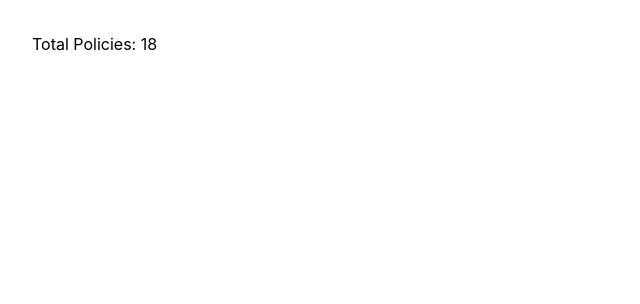
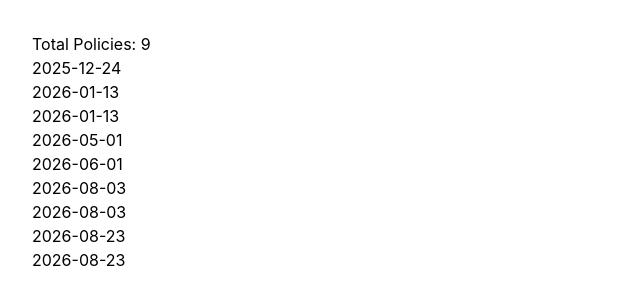
Before and after one commit to krishna1234/covermore-my-policies, a React (Vite) app: page / in a window 1280 px wide. Shown: the top 304 px of the page, without its empty margins (0-640 px from the left). Built offline with nearby package versions, Linux system fonts and the light colour scheme.

Commit message:
Add Policy filtering and sorting logic

```diff
--- a/src/pages/MyPolicies.tsx
+++ b/src/pages/MyPolicies.tsx
@@ -1,10 +1,14 @@
 import { useEffect, useState } from "react";
 import { fetchPolicies } from "../api/policyApi";
 import type { Policy } from "../types/policy";
+import { getActivePolicies, sortPoliciesByStartDate } from "../utils/policyHelpers";
 
 function MyPolicies() {
   const [policies, setPolicies] = useState<Policy[]>([]);
   const [loading, setLoading] = useState(true);
+
+  const activePolicies = getActivePolicies(policies);
+  const sortedPolicies = sortPoliciesByStartDate(activePolicies);
 
   useEffect(() => {
     const loadPolicies = async () => {
@@ -22,7 +26,14 @@ function MyPolicies() {
 
   return(
     <div className="p-8">
-      Total Policies: {policies.length}
+      Total Policies: {sortedPolicies.length}
+      <>
+        {sortedPolicies.map((policy) => {
+          return <div key={policy.policyNumber}>
+            {policy.policyStart}
+          </div>
+        })}
+      </>
     </div>
   )
 }
--- /dev/null
+++ b/src/utils/policyHelpers.ts
@@ -0,0 +1,13 @@
+import type { Policy } from "../types/policy";
+
+export const getActivePolicies = (
+  policies: Policy[]
+): Policy[] => {
+  return policies.filter((policy) => policy.status === "Active");
+}
+
+export const sortPoliciesByStartDate = (
+  policies: Policy[]
+): Policy[] => {
+  return [...policies].sort((a,b) => new Date(a.policyStart).getTime() - new Date(b.policyStart).getTime());
+}
```
